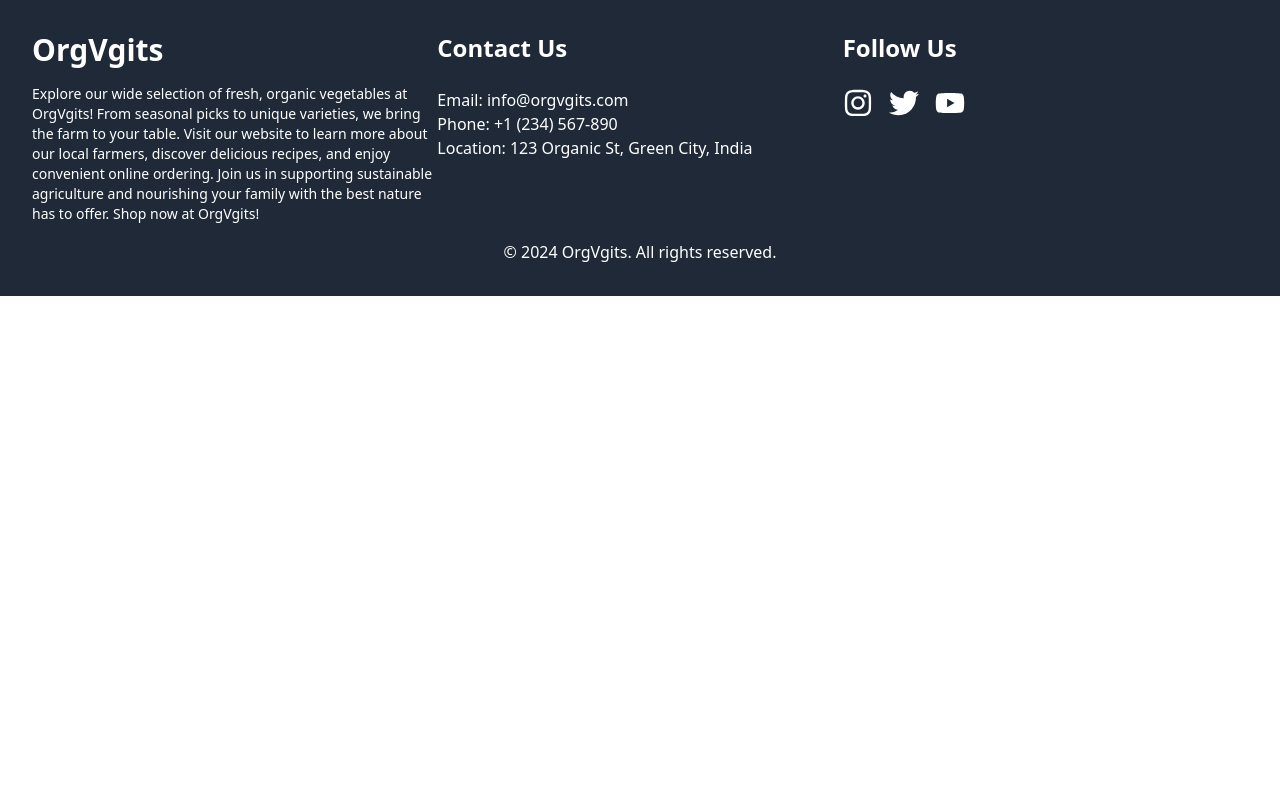
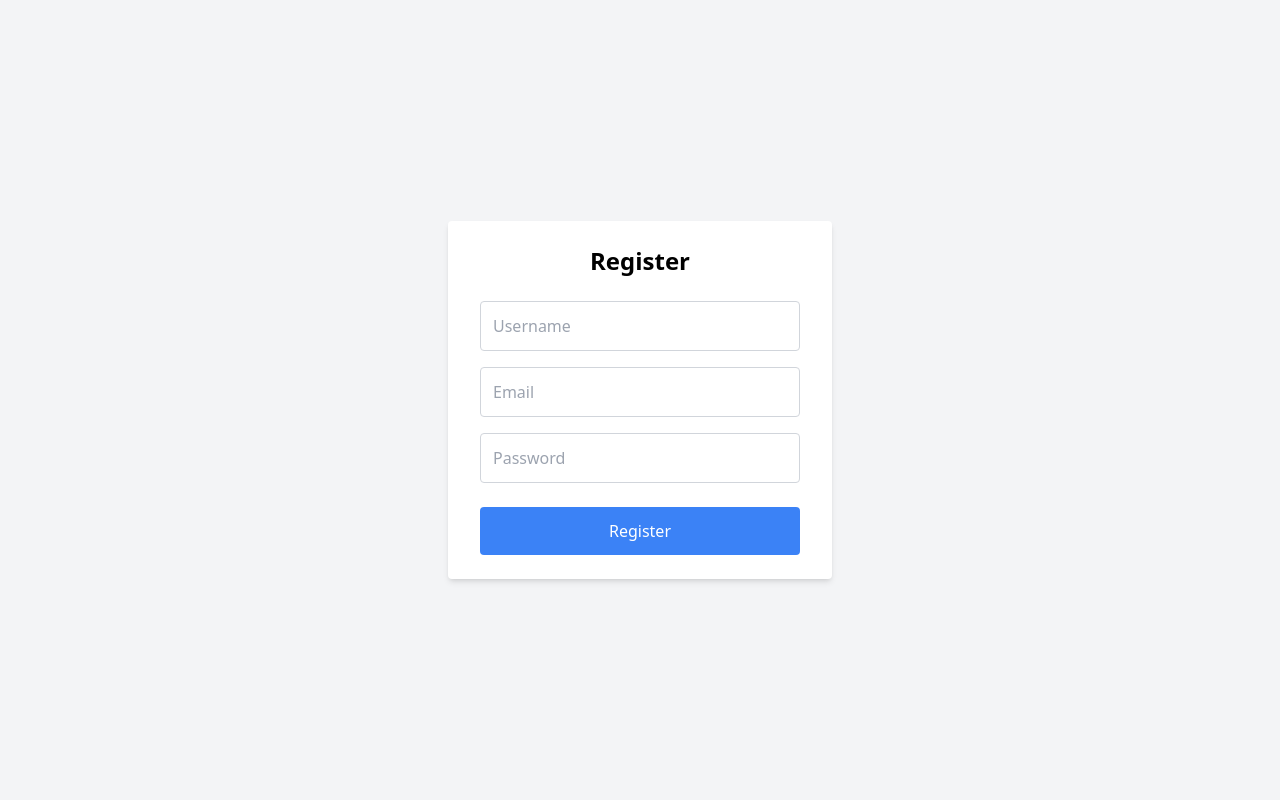
Before and after one commit to shivakumargattu/OrgVigtb, a React (Create React App) app: page /register in a window 1280 px wide. Shown: the top 800 px of the page. Built offline with nearby package versions, Linux system fonts and the light colour scheme.

Commit message:
update with  login

```diff
--- a/package.json
+++ b/package.json
@@ -13,6 +13,7 @@
     "@testing-library/jest-dom": "^5.17.0",
     "@testing-library/react": "^13.4.0",
     "@testing-library/user-event": "^13.5.0",
+    "axios": "^1.7.7",
     "bootstrap-icons": "^1.11.3",
     "framer-motion": "^11.5.6",
     "react": "^18.3.1",
--- a/src/App.js
+++ b/src/App.js
@@ -6,16 +6,29 @@ import Shop from './Componets/Shop';
 import Footer from './Componets/Footer';
 import About from './Componets/Abouts';
 import Contact from './Componets/Contact';
+import Register from './Componets/auth/Register';
+import Login from './Componets/auth/Login';
+import Protected from './Componets/auth/Protected';
+import ProtectedRoute from './Componets/auth/ProtectedRoute';
+
 
 function App() {
   return (
     <div className="App">
       <BrowserRouter>
         <Routes>
-         <Route path='/' element={<HeroSection/>} />
-         <Route path='/shop' element={<Shop/>}/>
-         <Route path='/about' element={<About/>}/>
-         <Route path='/contact' element={<Contact/>}/>
+                    <Route path='/register' element={<Register/>}/>
+                    <Route path='/login' element={<Login/>}/>
+                   <Route path='/protected' element={<ProtectedRoute element={<Protected />} />} />
+
+                  {/* Protected Routes */}
+
+                   <Route path='/' element={<ProtectedRoute element={<HeroSection />} />} />
+                    <Route path='/shop' element={<ProtectedRoute element={<Shop />} />} />
+                    <Route path='/about' element={<ProtectedRoute element={<About />} />} />
+                    <Route path='/contact' element={<ProtectedRoute element={<Contact />} />} />
+
+
         </Routes>
         <Footer/>
       </BrowserRouter>
--- a/src/Componets/Herosection.js
+++ b/src/Componets/Herosection.js
@@ -9,6 +9,7 @@ import Subscribe from "./Subscribe";
 import Footer from "./Footer";
 import AboutUs from "./AboutUs";
 import ProductCards from "./Products";
+import { Link } from "react-router-dom";
 
 const navigation = [
   { name: 'Home', href: '#' },
@@ -37,7 +38,7 @@ export default function HeroSection() {
               className="-m-2.5 inline-flex items-center justify-center rounded-md p-2.5 text-gray-700"
             >
               <span className="sr-only">Open main menu</span>
-              <Bars3Icon aria-hidden="true" className="h-6 w-6" />
+           <Bars3Icon aria-hidden="true" className="h-6 w-6" />
             </button>
           </div>
           <div className="hidden lg:flex lg:gap-x-12">
@@ -50,7 +51,7 @@ export default function HeroSection() {
           <div className="hidden lg:flex lg:flex-1 lg:justify-end">
             <a href="#" className="text-sm font-semibold leading-6 text-gray-900">
               <div className="flex items-center justify-between">
-                <TiShoppingCart size={29} className="mr-6" /> <FaRegUser size={23} />
+              <Link to="/register" ><TiShoppingCart size={29} className="mr-6" /> <FaRegUser size={23} /> </Link>
               </div>
             </a>
           </div>
--- a/src/Componets/Subscribe.js
+++ b/src/Componets/Subscribe.js
@@ -6,7 +6,7 @@ const Subscribe = () => {
       <div className="flex justify-center items-center">
         <img
           src="https://elements-resized.envatousercontent.com/envato-shoebox/7f5a/55fc-5640-4958-ba59-5856c15477b6/1N3A7259.jpg?w=1600&cf_fit=scale-down&mark-alpha=18&mark=https%3A%2F%2Felements-assets.envato.com%2Fstatic%2Fwatermark4.png&q=85&format=auto&s=6d59fd5d3ef12643c09b7049762f7a9b2b956e4f8fede03918d6376a11513685"
-          alt="Subscription Image"
+          alt="Subscription "
           className="w-full h-auto rounded-lg"
         />
       </div>
--- /dev/null
+++ b/src/Componets/auth/Login.js
@@ -0,0 +1,57 @@
+import React, { useState } from 'react';
+import axios from 'axios';
+import { useNavigate } from 'react-router-dom'; // Import useNavigate
+
+const Login = () => {
+    const [email, setEmail] = useState('');
+    const [password, setPassword] = useState('');
+    const navigate = useNavigate(); // Initialize useNavigate
+
+    const handleSubmit = async (e) => {
+        e.preventDefault();
+        try {
+            const { data } = await axios.post('http://localhost:5000/auth/login', { email, password });
+            localStorage.setItem('token', data.token);
+            alert('Logged in successfully');
+            navigate('/protected'); // Redirect to protected page
+        } catch (error) {
+            alert('Login failed. Please try again.');
+        }
+    };
+
+    return (
+        <div className="flex items-center justify-center min-h-screen bg-gray-100">
+            <div className="bg-white p-6 rounded-lg shadow-lg w-full max-w-sm">
+                <h2 className="text-2xl font-bold mb-4 text-center">Login</h2>
+                <form onSubmit={handleSubmit}>
+                    <div className="mb-4">
+                        <input
+                            type="text"
+                            onChange={(e) => setEmail(e.target.value)}
+                            placeholder="Email" // Changed placeholder to 'Email'
+                            required
+                            className="w-full p-2 border border-gray-300 rounded focus:outline-none focus:ring-2 focus:ring-blue-500"
+                        />
+                    </div>
+                    <div className="mb-4">
+                        <input
+                            type="password"
+                            onChange={(e) => setPassword(e.target.value)}
+                            placeholder="Password"
+                            required
+                            className="w-full p-2 border border-gray-300 rounded focus:outline-none focus:ring-2 focus:ring-blue-500"
+                        />
+                    </div>
+                    <button
+                        type="submit"
+                        className="w-full bg-blue-500 text-white py-2 rounded hover:bg-blue-600 transition duration-200"
+                    >
+                        Login
+                    </button>
+                </form>
+            </div>
+        </div>
+    );
+};
+
+export default Login;
--- /dev/null
+++ b/src/Componets/auth/Protected.js
@@ -0,0 +1,22 @@
+const Protected = () => {
+    const token = localStorage.getItem('token');
+
+    const handleLogout = () => {
+        localStorage.removeItem('token');
+        window.location.href = '/login'; // Redirect to login after logout
+    };
+
+    if (!token) {
+        return <p>You need to log in to access this page.</p>;
+    }
+
+    return (
+        <div>
+            <h2>Protected Route</h2>
+            <p>Welcome back!</p>
+            <button onClick={handleLogout}>Logout</button>
+        </div>
+    );
+};
+
+export default Protected;
--- /dev/null
+++ b/src/Componets/auth/ProtectedRoute.js
@@ -0,0 +1,14 @@
+import React from 'react';
+import { Navigate } from 'react-router-dom';
+
+const ProtectedRoute = ({ element }) => {
+    const token = localStorage.getItem('token'); // Check if token exists
+
+    if (!token) {
+        return <Navigate to="/login" />; // Redirect to login if not authenticated
+    }
+
+    return element; // Render the protected component
+};
+
+export default ProtectedRoute;
--- /dev/null
+++ b/src/Componets/auth/Register.js
@@ -0,0 +1,79 @@
+import React, { useState } from 'react';
+import axios from 'axios';
+import { useNavigate } from 'react-router-dom'; // Import useNavigate for redirection
+
+const Register = () => {
+    const [email, setEmail] = useState('');
+    const [username, setUsername] = useState('');
+    const [password, setPassword] = useState('');
+    const navigate = useNavigate(); // Initialize useNavigate
+
+    const handleSubmit = async (e) => {
+        e.preventDefault();
+        try {
+            await axios.post('http://localhost:5000/auth/register', { username, email, password });
+            alert('Registered successfully');
+            // Clear fields
+            setUsername('');
+            setEmail('');
+            setPassword('');
+            // Redirect to login page
+            navigate('/login'); // Redirect to the login page
+        } catch (error) {
+            alert('Registration failed: ' + (error.response?.data?.message || 'An error occurred'));
+        }
+    };
+
+    return (
+        <div className="flex items-center justify-center min-h-screen bg-gray-100">
+            <form
+                onSubmit={handleSubmit}
+                className="bg-white shadow-md rounded px-8 py-6 w-full max-w-sm"
+            >
+                <h2 className="text-2xl font-bold mb-6 text-center">Register</h2>
+
+                <div className="mb-4">
+                    <input
+                        type="text"
+                        value={username} // Set the value to username state
+                        onChange={(e) => setUsername(e.target.value)}
+                        placeholder="Username"
+                        required
+                        className="w-full p-3 border border-gray-300 rounded focus:outline-none focus:ring focus:ring-blue-500"
+                    />
+                </div>
+
+                <div className="mb-4">
+                    <input
+                        type="email"
+                        value={email} // Set the value to email state
+                        onChange={(e) => setEmail(e.target.value)}
+                        placeholder="Email"
+                        required
+                        className="w-full p-3 border border-gray-300 rounded focus:outline-none focus:ring focus:ring-blue-500"
+                    />
+                </div>
+
+                <div className="mb-6">
+                    <input
+                        type="password"
+                        value={password} // Set the value to password state
+                        onChange={(e) => setPassword(e.target.value)}
+                        placeholder="Password"
+                        required
+                        className="w-full p-3 border border-gray-300 rounded focus:outline-none focus:ring focus:ring-blue-500"
+                    />
+                </div>
+
+                <button
+                    type="submit"
+                    className="w-full bg-blue-500 text-white p-3 rounded hover:bg-blue-600 transition duration-200"
+                >
+                    Register
+                </button>
+            </form>
+        </div>
+    );
+};
+
+export default Register;
```
Also changed, not shown: 1 other file (tests, documents, lock files or other folders).
